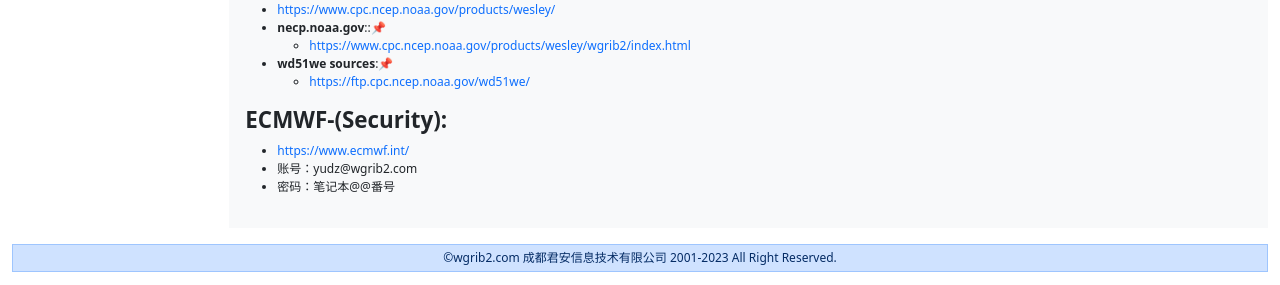
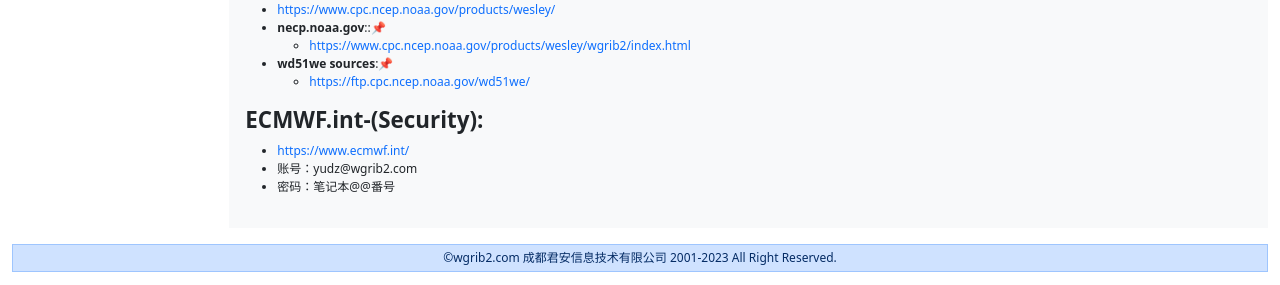
Before and after one commit to helloyuzz/wgrib2.com, a Jekyll site: the page built from _posts/2022-07-16-ECMWF.md, in a window 1280 px wide. Shown: the part 1384-1669 px from the top of the page. Built offline with Jekyll 4.4.1, drawn with Linux system fonts in a browser that asks for light colours.

Commit message:
Update 2022-07-16-ECMWF.md

```diff
--- a/_posts/2022-07-16-ECMWF.md
+++ b/_posts/2022-07-16-ECMWF.md
@@ -79,7 +79,7 @@
 - **wd51we sources**:📌
   - [https://ftp.cpc.ncep.noaa.gov/wd51we/](https://ftp.cpc.ncep.noaa.gov/wd51we/){:target="_blank"}
 
-## ECMWF-(Security):
+## ECMWF.int-(Security):
   - [https://www.ecmwf.int/](https://www.ecmwf.int/){:target="_blank"}
   - 账号：yudz@wgrib2.com
   - 密码：笔记本@@番号
```
